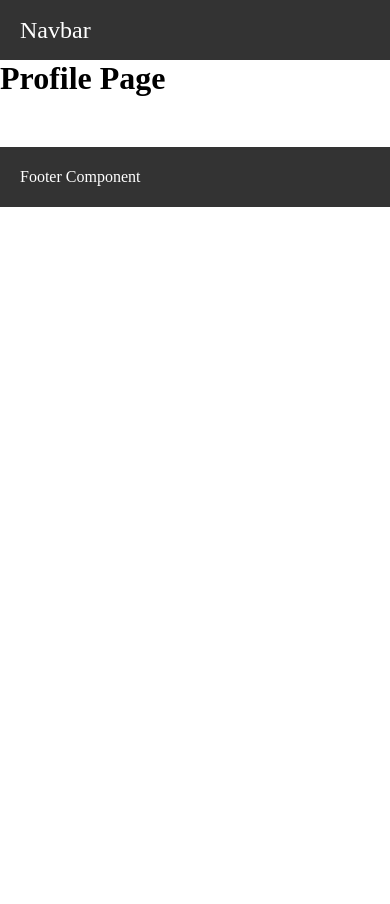
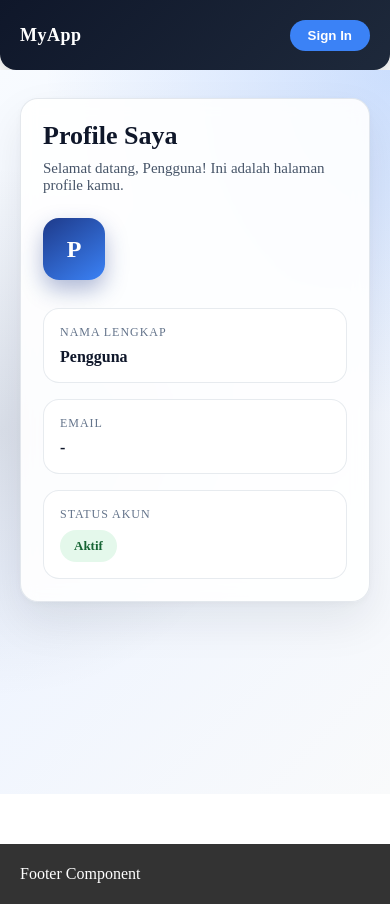
Before and after one commit to TamaDioo/my-app, a Next.js app: page /profile in a window 390 px wide. Before the commit the page ends 844 px from the top, so only its background shows below. Built offline with nearby package versions, Linux system fonts and the light colour scheme; no server answers.

Commit message:
add: Praktikum Sistem Autentikasi & Proteksi Route

```diff
--- a/package.json
+++ b/package.json
@@ -16,6 +16,7 @@
     "eslint-config-next": "16.1.6",
     "firebase": "^12.9.0",
     "next": "16.1.6",
+    "next-auth": "^4.24.13",
     "react": "19.2.4",
     "react-dom": "19.2.4",
     "swr": "^2.4.1",
--- a/src/components/layout/navbar/index.tsx
+++ b/src/components/layout/navbar/index.tsx
@@ -1,9 +1,34 @@
 import styles from "./navbar.module.css";
+import { signIn, signOut, useSession } from "next-auth/react";
 
 const Navbar = () => {
+  const { data }: any = useSession();
   return (
     <div className={styles.navbar}>
-      <div className="big">Navbar</div>
+      <div className={styles.navbar__brand}>MyApp</div>
+
+      <div className={styles.navbar__right}>
+        {data ? (
+          <>
+            <div className={styles.navbar__user}>
+              Welcome, {data.user?.fullname}
+            </div>
+            <button
+              className={`${styles.navbar__button} ${styles["navbar__button--danger"]}`}
+              onClick={() => signOut()}
+            >
+              Sign Out
+            </button>
+          </>
+        ) : (
+          <button
+            className={`${styles.navbar__button} ${styles["navbar__button--primary"]}`}
+            onClick={() => signIn()}
+          >
+            Sign In
+          </button>
+        )}
+      </div>
     </div>
   );
 };
--- a/src/components/layout/navbar/navbar.module.css
+++ b/src/components/layout/navbar/navbar.module.css
@@ -1,9 +1,84 @@
 .navbar {
   width: 100%;
-  height: 60px;
-  background-color: #333;
-  color: white;
+  height: 70px;
+  padding: 0 60px;
+
   display: flex;
   align-items: center;
-  padding: 0 20px;
+  justify-content: space-between;
+
+  background: linear-gradient(135deg, #0f172a, #1e293b);
+  color: #ffffff;
+
+  box-shadow: 0 4px 20px rgba(0, 0, 0, 0.2);
+  border-bottom-left-radius: 16px;
+  border-bottom-right-radius: 16px;
 }
+
+/* Logo / Brand */
+.navbar__brand {
+  font-size: 22px;
+  font-weight: 700;
+  letter-spacing: 0.5px;
+}
+
+/* Right Section */
+.navbar__right {
+  display: flex;
+  align-items: center;
+  gap: 32px;
+}
+
+/* Welcome Text */
+.navbar__user {
+  font-size: 16px;
+  font-weight: 500;
+  opacity: 0.9;
+}
+
+/* Button */
+.navbar__button {
+  padding: 8px 18px;
+  border-radius: 999px;
+  border: none;
+  cursor: pointer;
+  font-weight: 600;
+  transition: all 0.3s ease;
+}
+
+/* Sign In */
+.navbar__button--primary {
+  background-color: #3b82f6;
+  color: white;
+}
+
+.navbar__button--primary:hover {
+  background-color: #2563eb;
+  transform: translateY(-2px);
+}
+
+/* Sign Out */
+.navbar__button--danger {
+  background-color: #ef4444;
+  color: white;
+}
+
+.navbar__button--danger:hover {
+  background-color: #dc2626;
+  transform: translateY(-2px);
+}
+
+/* Responsive */
+@media (max-width: 768px) {
+  .navbar {
+    padding: 0 20px;
+  }
+
+  .navbar__brand {
+    font-size: 18px;
+  }
+
+  .navbar__user {
+    display: none;
+  }
+}
--- a/src/pages/_app.tsx
+++ b/src/pages/_app.tsx
@@ -1,11 +1,17 @@
 import "@/styles/globals.css";
+import type { AppProps } from "next/app";
 import Appshell from "@/components/layout/Appshell";
-import type { AppProps } from "next/app";
+import { SessionProvider } from "next-auth/react";
 
-export default function App({ Component, pageProps }: AppProps) {
+export default function App({
+  Component,
+  pageProps: { session, ...pageProps },
+}: AppProps) {
   return (
-    <Appshell>
-      <Component {...pageProps} />
-    </Appshell>
+    <SessionProvider session={pageProps.session}>
+      <Appshell>
+        <Component {...pageProps} />
+      </Appshell>
+    </SessionProvider>
   );
 }
--- a/src/pages/profile/index.tsx
+++ b/src/pages/profile/index.tsx
@@ -1,5 +1,50 @@
-const ProfilePage = () => {
-  return <h1>Profile Page</h1>;
+import { useSession } from "next-auth/react";
+import styles from "./profile.module.css";
+
+const HalamanProfile = () => {
+  const { data }: any = useSession();
+  const fullname = data?.user?.fullname || "Pengguna";
+  const email = data?.user?.email || "-";
+  const initial = fullname?.charAt(0)?.toUpperCase() || "U";
+
+  return (
+    <section className={styles.page}>
+      <div className={styles.container}>
+        <div className={styles.card}>
+          <header className={styles.header}>
+            <div>
+              <h1 className={styles.heading}>Profile Saya</h1>
+              <p className={styles.subheading}>
+                Selamat datang, {fullname}! Ini adalah halaman profile kamu.
+              </p>
+            </div>
+            <div className={styles.avatar} aria-hidden="true">
+              {initial}
+            </div>
+          </header>
+
+          <div className={styles.grid}>
+            <article className={styles.infoCard}>
+              <p className={styles.label}>Nama Lengkap</p>
+              <p className={styles.value}>{fullname}</p>
+            </article>
+
+            <article className={styles.infoCard}>
+              <p className={styles.label}>Email</p>
+              <p className={styles.value}>{email}</p>
+            </article>
+
+            <article className={styles.infoCard}>
+              <p className={styles.label}>Status Akun</p>
+              <p className={styles.value}>
+                <span className={styles.badge}>Aktif</span>
+              </p>
+            </article>
+          </div>
+        </div>
+      </div>
+    </section>
+  );
 };
 
-export default ProfilePage;
+export default HalamanProfile;
--- /dev/null
+++ b/src/pages/profile/profile.module.css
@@ -0,0 +1,125 @@
+.page {
+  min-height: calc(100vh - 120px);
+  padding: 48px 20px;
+  background:
+    radial-gradient(
+      circle at top right,
+      rgba(59, 130, 246, 0.2),
+      transparent 42%
+    ),
+    radial-gradient(
+      circle at left center,
+      rgba(15, 23, 42, 0.1),
+      transparent 50%
+    ),
+    linear-gradient(135deg, #f8fbff 0%, #eef4ff 45%, #f9fafb 100%);
+}
+
+.container {
+  width: min(920px, 100%);
+  margin: 0 auto;
+}
+
+.card {
+  background: rgba(255, 255, 255, 0.9);
+  backdrop-filter: blur(8px);
+  border: 1px solid rgba(148, 163, 184, 0.25);
+  border-radius: 24px;
+  padding: 32px;
+  box-shadow:
+    0 20px 45px rgba(15, 23, 42, 0.08),
+    0 2px 10px rgba(15, 23, 42, 0.04);
+}
+
+.header {
+  display: flex;
+  justify-content: space-between;
+  gap: 24px;
+  flex-wrap: wrap;
+  margin-bottom: 28px;
+}
+
+.heading {
+  margin: 0;
+  font-size: clamp(26px, 3.4vw, 36px);
+  line-height: 1.12;
+  color: #0f172a;
+}
+
+.subheading {
+  margin: 10px 0 0;
+  color: #475569;
+  font-size: 15px;
+}
+
+.avatar {
+  width: 76px;
+  height: 76px;
+  border-radius: 20px;
+  background: linear-gradient(145deg, #1e3a8a, #3b82f6);
+  color: #ffffff;
+  font-size: 30px;
+  font-weight: 700;
+  display: grid;
+  place-items: center;
+  box-shadow: 0 10px 22px rgba(30, 58, 138, 0.35);
+}
+
+.grid {
+  display: grid;
+  grid-template-columns: repeat(auto-fit, minmax(220px, 1fr));
+  gap: 16px;
+}
+
+.infoCard {
+  border: 1px solid rgba(148, 163, 184, 0.22);
+  border-radius: 16px;
+  padding: 16px;
+  background: #ffffff;
+}
+
+.label {
+  margin: 0;
+  color: #64748b;
+  font-size: 12px;
+  text-transform: uppercase;
+  letter-spacing: 0.08em;
+}
+
+.value {
+  margin: 8px 0 0;
+  color: #0f172a;
+  font-weight: 600;
+  font-size: 16px;
+  word-break: break-word;
+}
+
+.badge {
+  display: inline-flex;
+  align-items: center;
+  justify-content: center;
+  padding: 8px 14px;
+  border-radius: 999px;
+  background: rgba(34, 197, 94, 0.12);
+  color: #166534;
+  font-weight: 600;
+  font-size: 13px;
+}
+
+@media (max-width: 768px) {
+  .page {
+    padding-top: 28px;
+  }
+
+  .card {
+    padding: 22px;
+    border-radius: 18px;
+  }
+
+  .avatar {
+    width: 62px;
+    height: 62px;
+    font-size: 24px;
+    border-radius: 16px;
+  }
+}
```
Also changed, not shown: src/middleware.ts (+6 -11 lines), src/middleware/withAuth.ts (added, +29 -0 lines), src/pages/api/auth/[...nextauth].ts (added, +53 -0 lines), 1 other file (tests, documents, lock files or other folders).
